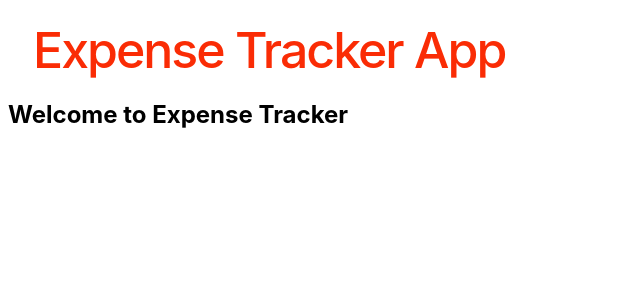
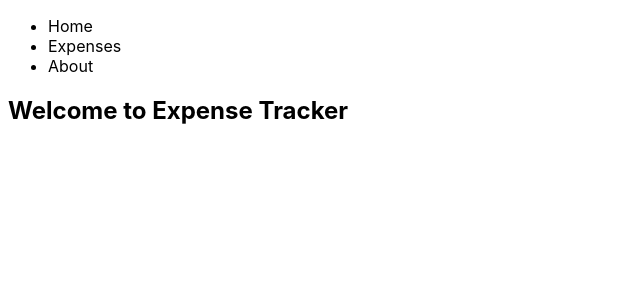
Before and after one commit to Michle99/sba_321_expense_tracker, an Angular app: page / in a window 1280 px wide. Shown: the top 300 px of the page, without its empty margins (0-640 px from the left). Built offline with nearby package versions, Linux system fonts and the light colour scheme.

Commit message:
updated `app.component.html`

```diff
--- a/src/app/app.component.html
+++ b/src/app/app.component.html
@@ -80,9 +80,15 @@
   }
 </style>
 
+<header>
+  <nav>
+    <ul>
+      <li><a routerLink="/">Home</a></li>
+      <li><a routerLink="/expenses">Expenses</a></li>
+      <li><a routerLink="/about">About</a></li>
+    </ul>
+  </nav>
+</header>
 <main>
-    <h1>Expense Tracker App</h1>
+  <router-outlet></router-outlet>
 </main>
-
-
-<router-outlet></router-outlet>
```
